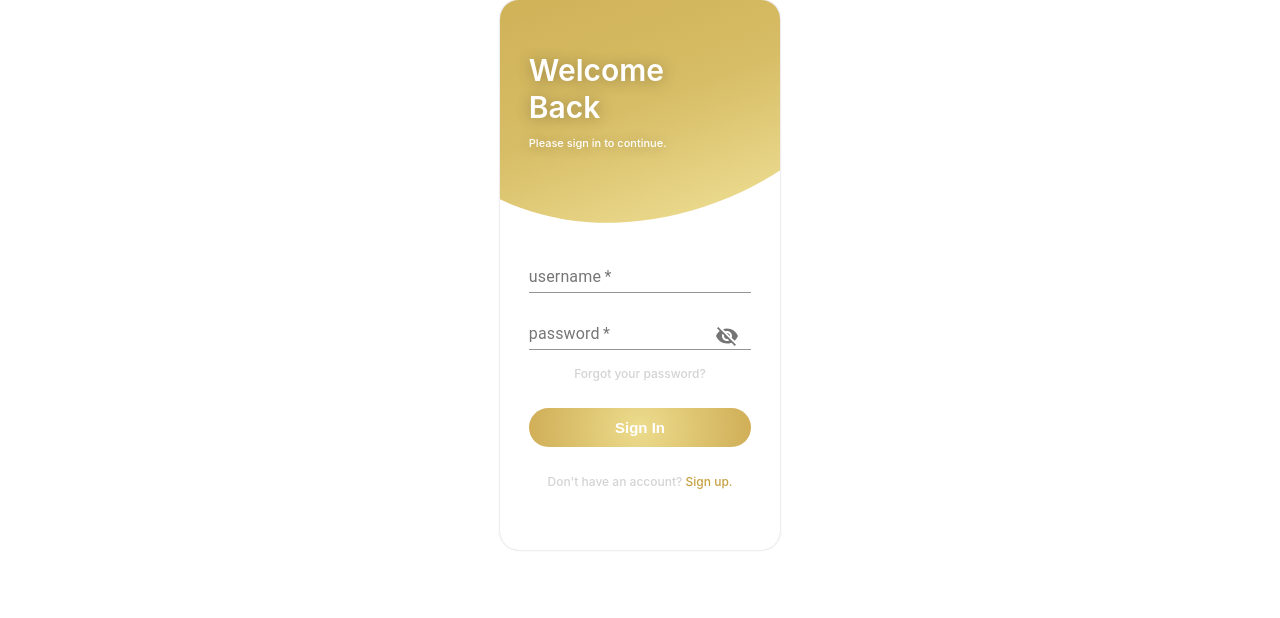
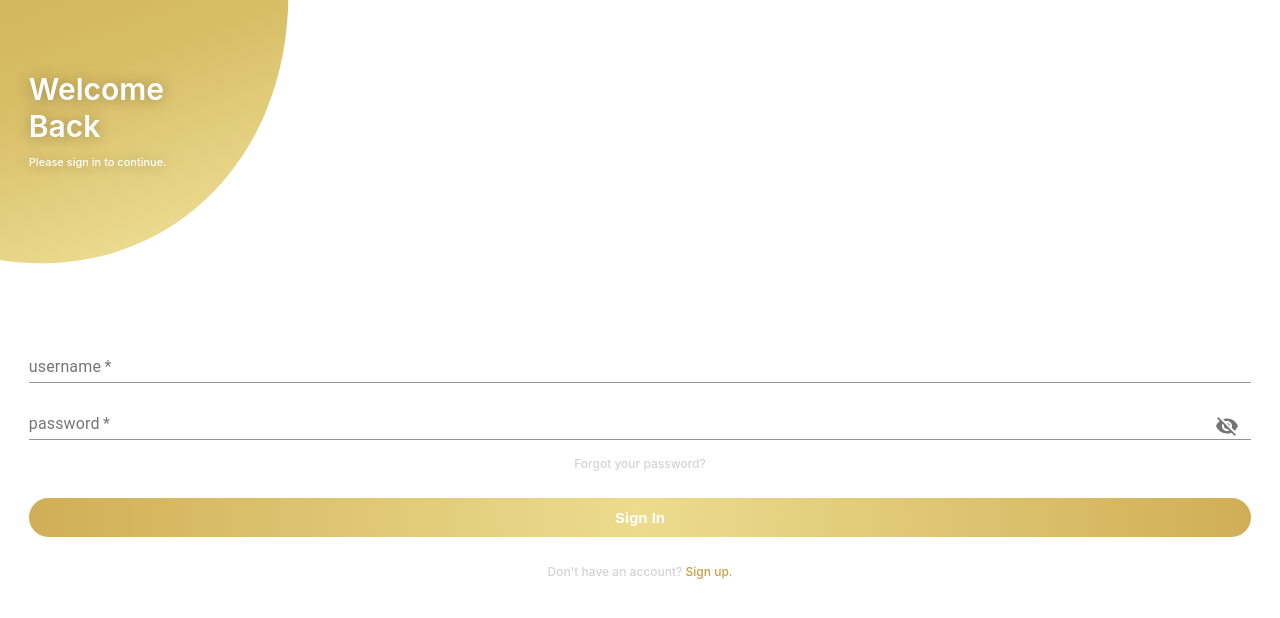
Before and after one commit to perezsamantha/dwts-app, a React (Create React App) app in the folder dwts-app/client/: page / in a window 1280 px wide. Shown: the top 618 px of the page. Built offline with nearby package versions, Linux system fonts and the light colour scheme.

Commit message:
restyled landing (need to fix backdrop) and small progress icon style changes

```diff
--- a/dwts-app/client/src/components/Account/AccountHeader.js
+++ b/dwts-app/client/src/components/Account/AccountHeader.js
@@ -43,7 +43,6 @@ function AccountHeader() {
 
 
     const logout = () => {
-        console.log("hello");
         dispatch({ type: actionType.LOGOUT });
 
         history.push("/");
--- a/dwts-app/client/src/components/AccountBox/AccountBox.js
+++ b/dwts-app/client/src/components/AccountBox/AccountBox.js
@@ -1,5 +1,4 @@
 import React, { useState } from 'react';
-//import './Login.css';
 
 import styled from 'styled-components';
 import Signin from './Signin';
@@ -11,13 +10,13 @@ import { motion } from "framer-motion";
 
 const backdropVariants = {
     expanded: {
-        width: "233%",
-        height: "1050px",
+        width: "260%",
+        height: "220vh",
         borderRadius: "20%",
         transform: "rotate(60deg)"
     },
     collapsed: {
-        width: "160%",
+        width: "650px",
         height: "550px",
         borderRadius: "50%",
         transform: "rotate(60deg)"
@@ -26,8 +25,8 @@ const backdropVariants = {
 
 const expandingTransition = {
     type: "spring",
-    duration: 2.3,
-    stiffness: 30,
+    duration: 2.5,
+    stiffness: 50,
 }
 
 const AccountBox = (props) => {
@@ -59,7 +58,32 @@ const AccountBox = (props) => {
 
     return (
         <AccountContext.Provider value={contextValue}>
-        <BoxContainer>
+            <NewBox>
+                <NewTop>
+                    <NewBack
+                        initial={false}
+                        animate={isExpanded ? "expanded" : "collapsed"}
+                        variants={backdropVariants}
+                        transition={expandingTransition}
+                    />
+                    {active === "signin" && <HeaderContainer>
+                        <HeaderText>Welcome</HeaderText>
+                        <HeaderText>Back</HeaderText>
+                        <SmallText>Please sign in to continue.</SmallText>
+                    </HeaderContainer>}
+                    {active === "signup" && <HeaderContainer>
+                        <HeaderText>Create</HeaderText>
+                        <HeaderText>Account</HeaderText>
+                        <SmallText>Please sign up to continue.</SmallText>
+                    </HeaderContainer>}
+                </NewTop>
+                <InnerContainer>
+                    {active === "signin" && <Signin />}
+                    {active === "signup" && <Signup />}
+                </InnerContainer>
+            </NewBox>
+
+            {/* <BoxContainer>
             <TopContainer>
                 <BackDrop
                     initial={false}
@@ -82,10 +106,22 @@ const AccountBox = (props) => {
                 {active === "signin" && <Signin />}
                 {active === "signup" && <Signup />}
             </InnerContainer>
-        </BoxContainer>
+        </BoxContainer>*/}
         </AccountContext.Provider>
     )
 }
+
+const NewBox = styled.div`
+    width: 100%;
+    height: 100vh;
+    display: flex;
+    flex-direction: column;
+    background-color: #fff;
+    position: relative;
+    overflow-x: hidden;
+    overflow-y: auto;
+`;
+
 
 const BoxContainer = styled.div`
     width: 280px;
@@ -99,6 +135,16 @@ const BoxContainer = styled.div`
     overflow: hidden;
 `;
 
+const NewTop = styled.div`
+    width: 100%;
+    height: 30vh;
+    display: flex;
+    flex-direction: column;
+    justify-content: center;
+    padding: 0 1.8em;
+    padding-bottom: 5em;
+`;
+
 const TopContainer = styled.div`
     width: 100%;
     height: 150px;
@@ -107,6 +153,21 @@ const TopContainer = styled.div`
     justify-content: flex-end;
     padding: 0 1.8em;
     padding-bottom: 5em;
+`;
+
+const NewBack = styled(motion.div)`
+    width: 500px;
+    height: 400px;
+    position: absolute;
+    display: flex;
+    flex-direction: column;
+    border-radius: 50%;
+    transform: rotate(50deg);
+    top: -325px;
+    left: -325px;
+    background: rgb(196,159,65);
+    background: linear-gradient(100deg, rgba(196,159,65,1) 0%, rgba(215,189,102,1) 70%, rgba(240,225,152,1) 100%);
+    z-index: 5;
 `;
 
 const BackDrop = styled(motion.div)`
@@ -120,7 +181,7 @@ const BackDrop = styled(motion.div)`
     top: -290px;
     left: -70px;
     background: rgb(196,159,65);
-background: linear-gradient(100deg, rgba(196,159,65,1) 0%, rgba(215,189,102,1) 70%, rgba(240,225,152,1) 100%);
+    background: linear-gradient(100deg, rgba(196,159,65,1) 0%, rgba(215,189,102,1) 70%, rgba(240,225,152,1) 100%);
     z-index: 5;
 `;
 
--- a/dwts-app/client/src/components/AccountBox/Login.css
+++ /dev/null
@@ -1,5 +0,0 @@
-.login-wrapper {
-    display: flex;
-    flex-direction: column;
-    align-items: center;
-}
--- a/dwts-app/client/src/components/Search/Cast.js
+++ b/dwts-app/client/src/components/Search/Cast.js
@@ -10,6 +10,9 @@ import TeamsPreview from '../Previews/TeamsPreview';
 const useStyles = makeStyles({
     root: {
         flexGrow: 1,
+    },
+    progress: {
+        margin: "auto",
     }
 })
 
@@ -39,7 +42,6 @@ function Cast(props) {
     }
 
     return (
-        (!teams.length || teams[0]?.email != null) ? <CircularProgress /> : (
         <Container>
             <Spacer />
             <SubtitleContainer>
@@ -52,6 +54,7 @@ function Cast(props) {
             </SubtitleContainer>
             <Divider />
 
+            {(!teams.length || teams[0]?.email != null) ? <CircularProgress className={classes.progress}/> :
             <ContentContainer>
                 <Grid container justify="center" className={classes.root} spacing={2}>
                     {teams.map((team, index) => (
@@ -63,10 +66,10 @@ function Cast(props) {
                     ))}
                 </Grid>
             </ContentContainer>
+            }
             {show && <TeamCard team={teams[currentTeam]} show={show} closeTeam={() => setShow(false)} />}
 
         </Container>
-    )
     )
 }
 
--- a/dwts-app/client/src/components/Search/Fans.js
+++ b/dwts-app/client/src/components/Search/Fans.js
@@ -5,8 +5,21 @@ import FansPreview from '../Previews/FansPreview';
 
 import { useDispatch, useSelector } from 'react-redux';
 import { searchfans } from '../../actions/fans';
+import { CircularProgress, makeStyles } from '@material-ui/core';
+
+const useStyles = makeStyles({
+    root: {
+        flexGrow: 1,
+    },
+    progress: {
+        position: "absolute",
+        left: "50%",
+        top: "50%",
+    }
+})
 
 function Fans(props) {
+    const classes = useStyles();
     const dispatch = useDispatch();
     const input = { search: props.search };
 
@@ -29,6 +42,7 @@ function Fans(props) {
     }
 
     return (
+        (!fans.length || fans[0]?.celeb != null) ? <CircularProgress className={classes.progress}/> :
         <Container>
             <Spacer />
             {fans.map((fan) => (
```
